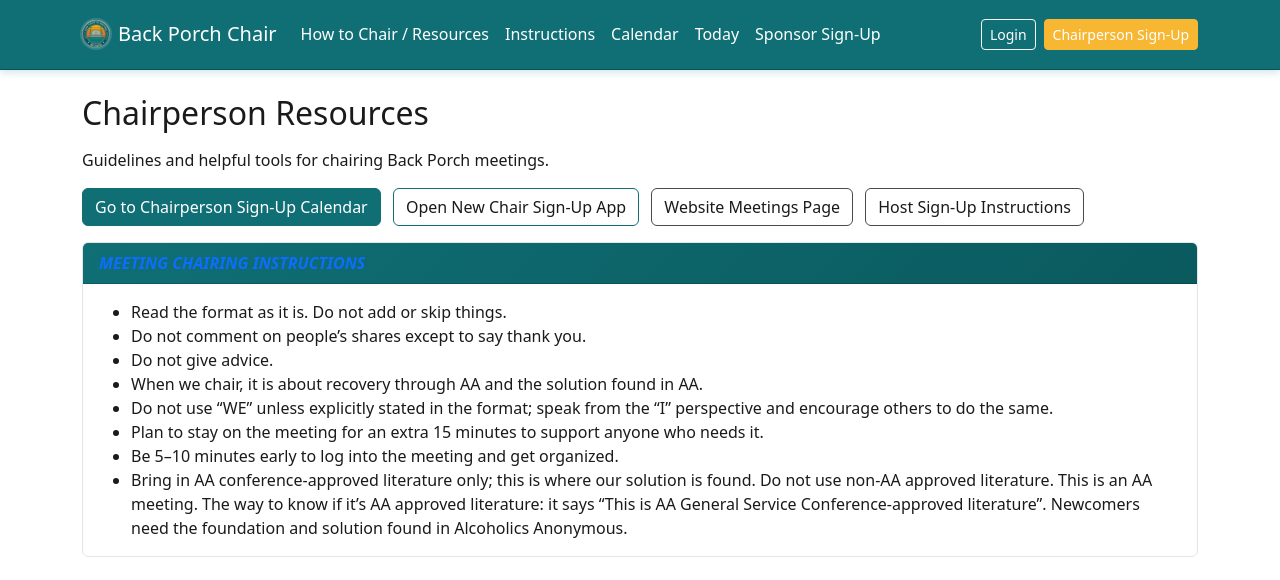
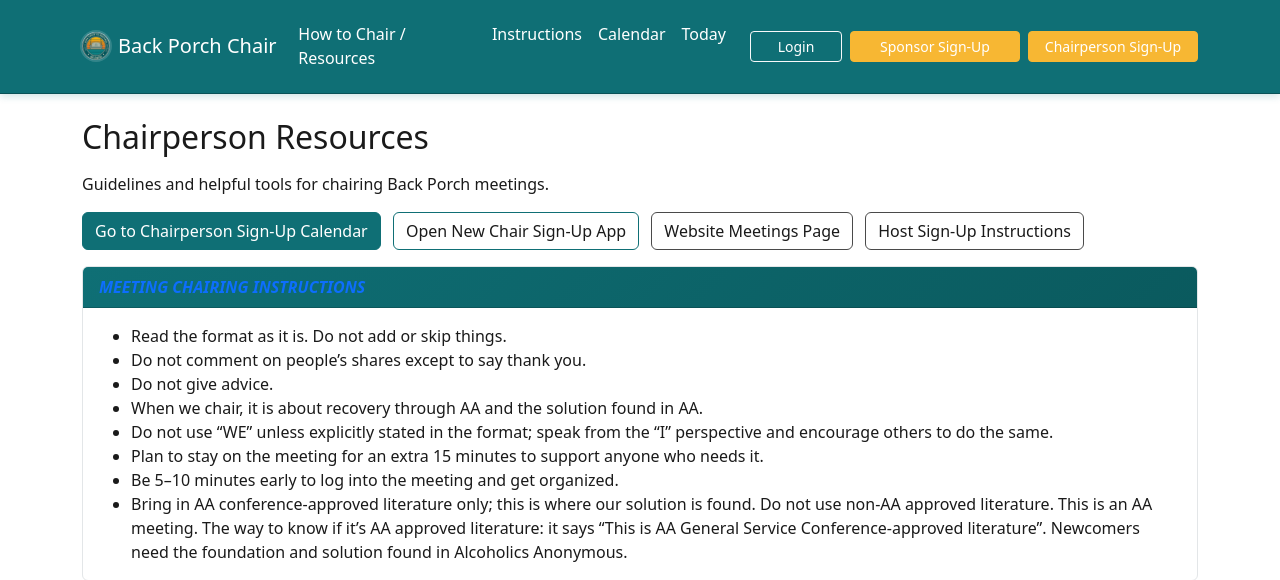
Before and after one commit to jalex0823/bp-chairperson-app, a Flask app: page /chair-resources in a window 1280 px wide. Shown: the top 580 px of the page. Run offline with Flask 3, Linux system fonts and the light colour scheme; data that the repository does not hold is empty; some libraries are stand-ins or nearby versions.

Commit message:
Make Sponsor Sign-Up a navbar button
Move Sponsor Sign-Up into the logged-out navbar button group next to Chairperson Sign-Up and align spacing.

```diff
--- a/templates/base.html
+++ b/templates/base.html
@@ -122,9 +122,6 @@
           <li class="nav-item">
             <a class="nav-link" href="{{ url_for('meetings_today') }}">Today</a>
           </li>
-        <li class="nav-item">
-          <a class="nav-link" href="{{ url_for('sponsor_register') }}">Sponsor Sign-Up</a>
-        </li>
         {% if current_user and current_user.is_admin %}
         <li class="nav-item">
           <a class="nav-link" href="{{ url_for('admin_meetings') }}">Admin Meetings</a>
@@ -186,12 +183,17 @@
             Logout
           </a>
         {% else %}
-          <a href="{{ url_for('login') }}" class="btn btn-outline-light btn-sm me-2">
-            Login
-          </a>
-          <a href="{{ url_for('register') }}" class="btn btn-gold btn-sm">
-            Chairperson Sign-Up
-          </a>
+          <div class="d-flex align-items-center gap-2">
+            <a href="{{ url_for('login') }}" class="btn btn-outline-light btn-sm" style="min-width: 92px;">
+              Login
+            </a>
+            <a href="{{ url_for('sponsor_register') }}" class="btn btn-gold btn-sm" style="min-width: 170px;">
+              Sponsor Sign-Up
+            </a>
+            <a href="{{ url_for('register') }}" class="btn btn-gold btn-sm" style="min-width: 170px;">
+              Chairperson Sign-Up
+            </a>
+          </div>
         {% endif %}
       </div>
     </div>
```
